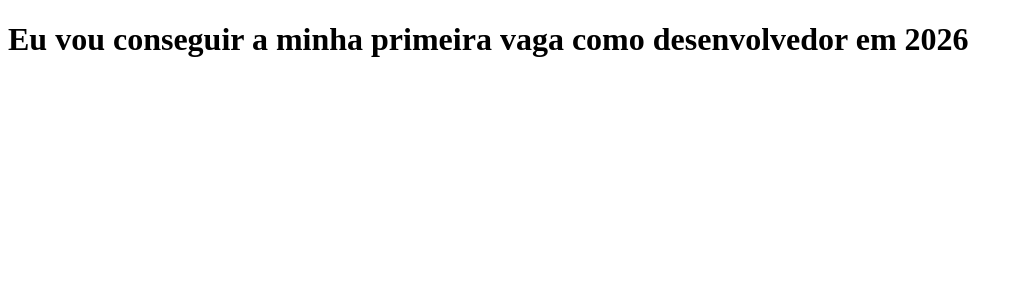
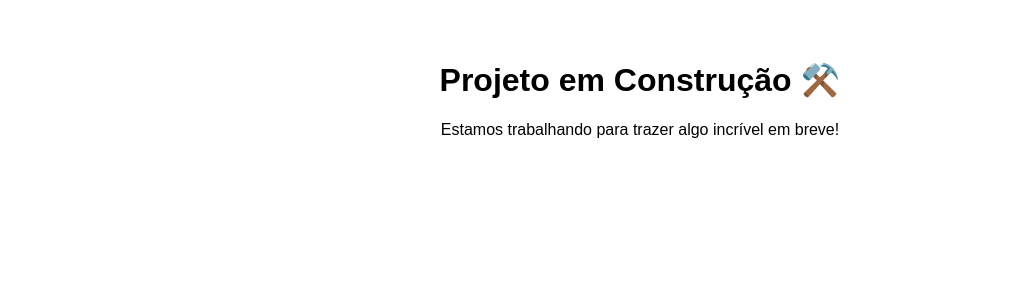
Before and after one commit to joaoeduardo2701/clone-tabnews, a Next.js app: page / in a window 1280 px wide. Shown: the top 300 px of the page, without its empty margins (0-1023 px from the left). Built offline with nearby package versions, Linux system fonts and the light colour scheme.

Commit message:
melhoria na página  do projeto

```diff
--- /dev/null
+++ b/pages/Home.module.css
@@ -0,0 +1,6 @@
+.container {
+  min-height: 100vh;
+  text-align: center;
+  padding: 32px 20px;
+  font-family: Arial, Helvetica, sans-serif;
+}
--- a/pages/index.js
+++ b/pages/index.js
@@ -1,6 +1,11 @@
+import styles from "./Home.module.css";
+
 function Home() {
   return (
-    <h1>Eu vou conseguir a minha primeira vaga como desenvolvedor em 2026</h1>
+    <main className={styles.container}>
+      <h1>Projeto em Construção ⚒️</h1>
+      <p>Estamos trabalhando para trazer algo incrível em breve!</p>
+    </main>
   );
 }
 
```
